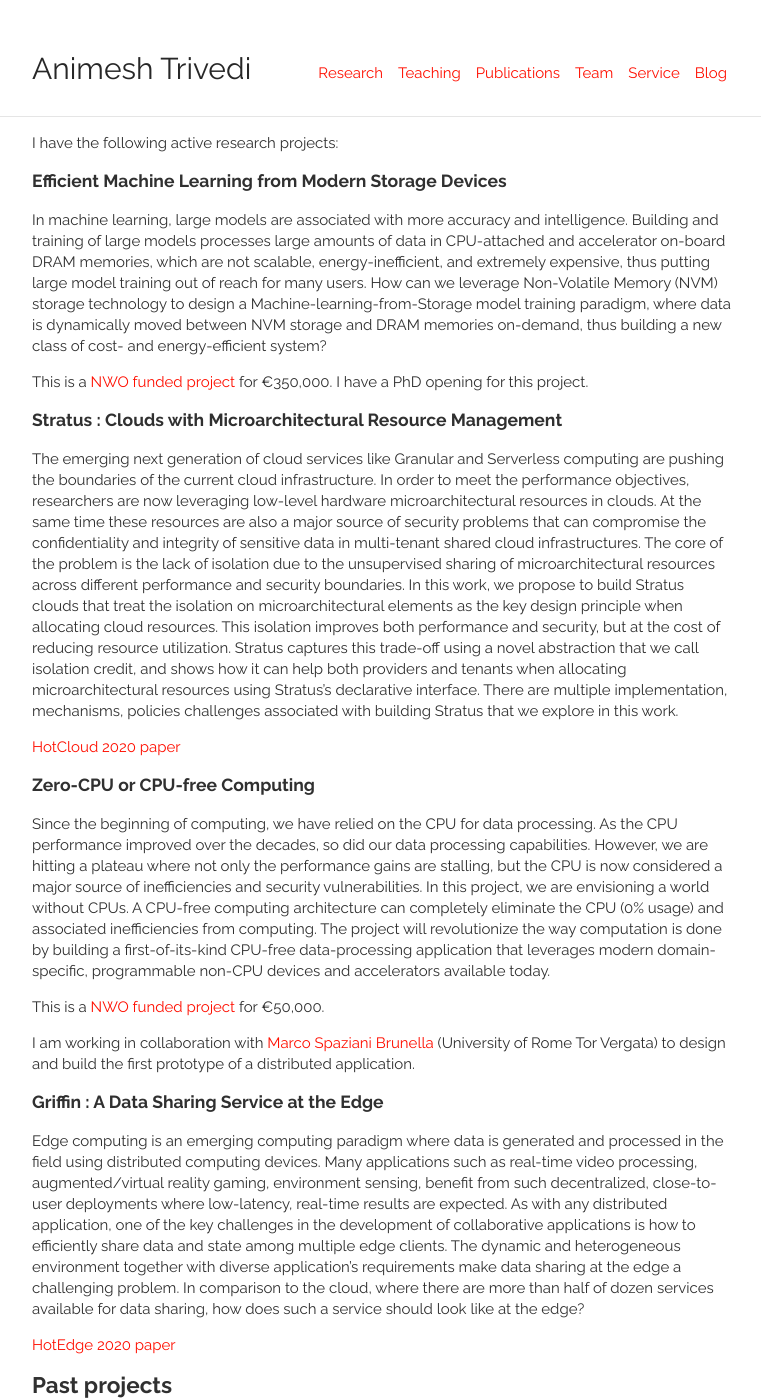
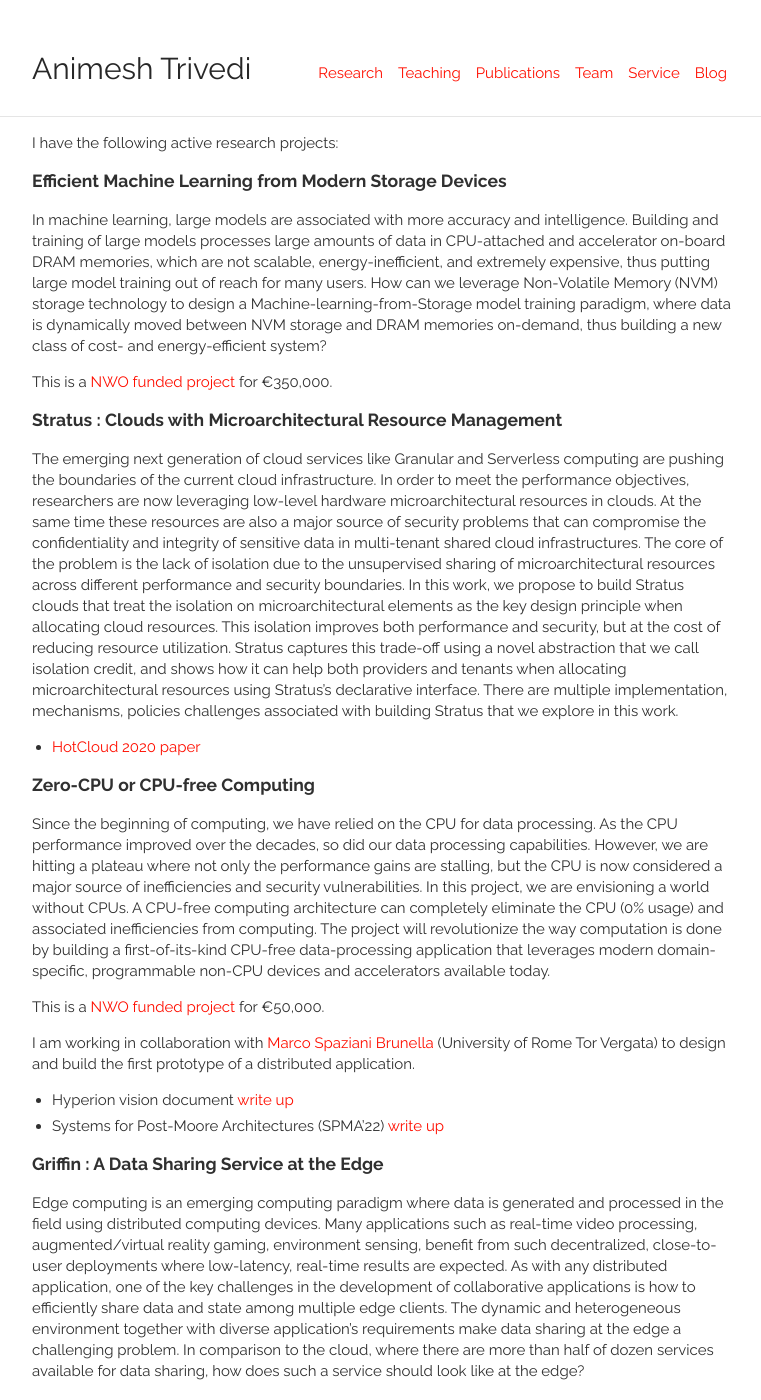
Before and after one commit to animeshtrivedi/animeshtrivedi.github.io, a Jekyll site: the page built from research.md, in a window 1280 px wide and 1400 px high. Shown: the whole window, without its empty margins (258-1019 px from the left). Built offline with Jekyll 4.4.1, drawn with Linux system fonts in a browser that asks for light colours.

Commit message:
hyperion vision

```diff
--- a/research.md
+++ b/research.md
@@ -14,12 +14,12 @@ I have the following active research projects:
 In machine learning, large models are associated with more accuracy and intelligence. Building and training of large models processes large amounts of data in CPU-attached and accelerator on-board DRAM memories, which are not scalable, energy-inefficient, and extremely expensive, thus putting large model training out of reach for many users. How can we leverage Non-Volatile Memory (NVM) storage technology to design a Machine-learning-from-Storage model training paradigm, where data is dynamically moved between NVM storage and DRAM memories on-demand, thus building a new class of cost- and energy-efficient system?
 
 
-This is a [NWO funded project](https://www.nwo.nl/en/news/sixteen-innovative-research-projects-launched-through-domain-science-klein-0) for €350,000. I have a PhD opening for this project.
+This is a [NWO funded project](https://www.nwo.nl/en/news/sixteen-innovative-research-projects-launched-through-domain-science-klein-0) for €350,000.
 
 ### Stratus : Clouds with Microarchitectural Resource Management
 The emerging next generation of cloud services like Granular and Serverless computing are pushing the boundaries of the current cloud infrastructure. In order to meet the performance objectives, researchers are now leveraging low-level hardware microarchitectural resources in clouds. At the same time these resources are also a major source of security problems that can compromise the confidentiality and integrity of sensitive data in multi-tenant shared cloud infrastructures. The core of the problem is the lack of isolation due to the unsupervised sharing of microarchitectural resources across different performance and security boundaries. In this work, we propose to build Stratus clouds that treat the isolation on microarchitectural elements as the key design principle when allocating cloud resources. This isolation improves both performance and security, but at the cost of reducing resource utilization. Stratus captures this trade-off using a novel abstraction that we call isolation credit, and shows how it can help both providers and tenants when allocating microarchitectural resources using Stratus’s declarative interface. There are multiple implementation, mechanisms, policies challenges associated with building Stratus that we explore in this work.
 
-[HotCloud 2020 paper](https://www.usenix.org/conference/hotcloud20/presentation/razavi)
+  * [HotCloud 2020 paper](https://www.usenix.org/conference/hotcloud20/presentation/razavi)
 
 ### Zero-CPU or CPU-free Computing
 Since the beginning of computing, we have relied on the CPU for data processing. As the CPU performance improved over the decades, so did our data processing capabilities. However, we are hitting a plateau where not only the performance gains are stalling, but the CPU is now considered a major source of inefficiencies and security vulnerabilities. In this project, we are envisioning a world without CPUs. A CPU-free computing architecture can completely eliminate the CPU (0% usage) and associated inefficiencies from computing. The project will revolutionize the way computation is done by building a first-of-its-kind CPU-free data-processing application that leverages modern domain-specific, programmable non-CPU devices and accelerators available today.
@@ -27,6 +27,9 @@ Since the beginning of computing, we have relied on the CPU for data processing.
 This is a [NWO funded project](https://www.nwo.nl/en/news/sixteen-groundbreaking-research-projects-launched-through-third-round-nwo-open-competition-xs) for €50,000.
 
 I am working in collaboration with [Marco Spaziani Brunella](https://marcospazianibrunella.github.io/) (University of Rome Tor Vergata) to design and build the first prototype of a distributed application.
+
+  * Hyperion vision document [write up](/2022-may-hyperion-vision/)
+  * Systems for Post-Moore Architectures (SPMA'22) [write up](/2022-march-spma22/)
 
 ### Griffin : A Data Sharing Service at the Edge
 Edge computing is an emerging computing paradigm where data is generated and processed in the field using distributed computing devices. Many applications such as real-time video processing, augmented/virtual reality gaming, environment sensing, benefit from such decentralized, close-to-user deployments where low-latency, real-time results are expected. As with any distributed application, one of the key challenges in the development of collaborative applications is how to efficiently share data and state among multiple edge clients. The dynamic and heterogeneous environment together with diverse application’s requirements make data sharing at the edge a challenging problem. In comparison to the cloud, where there are more than half of dozen services available for data sharing, how does such a service should look like at the edge?
```
Also changed, not shown: _posts/2022-03-08-spma22.md (+7 -3 lines), _posts/2022-05-20-arxiv-hyperion-vision.md (added, +26 -0 lines), index.md (+2 -1 lines).
